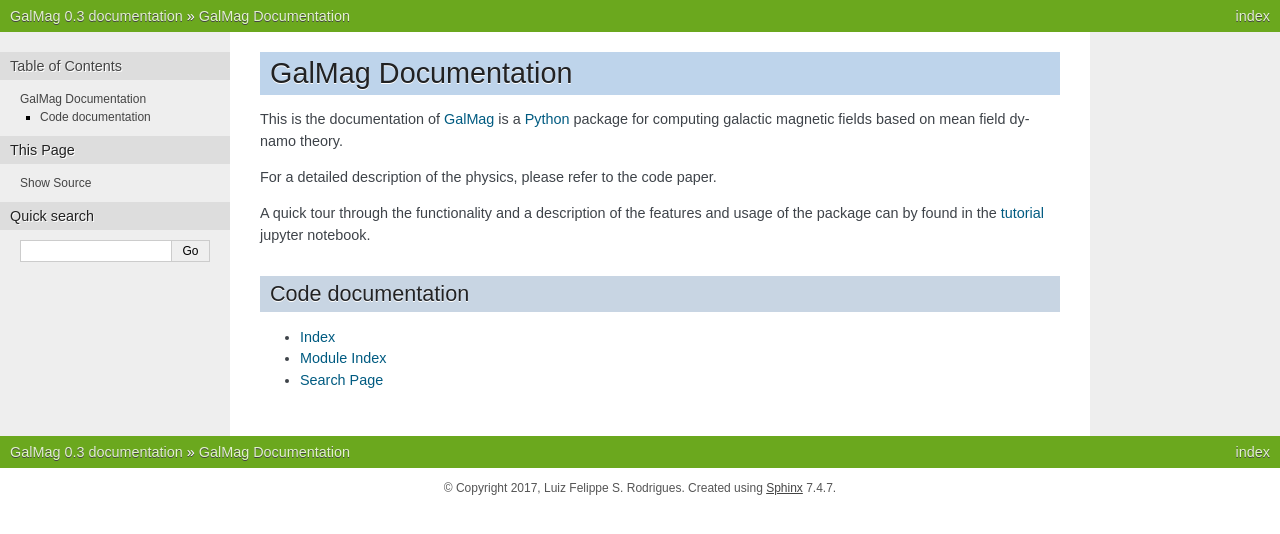
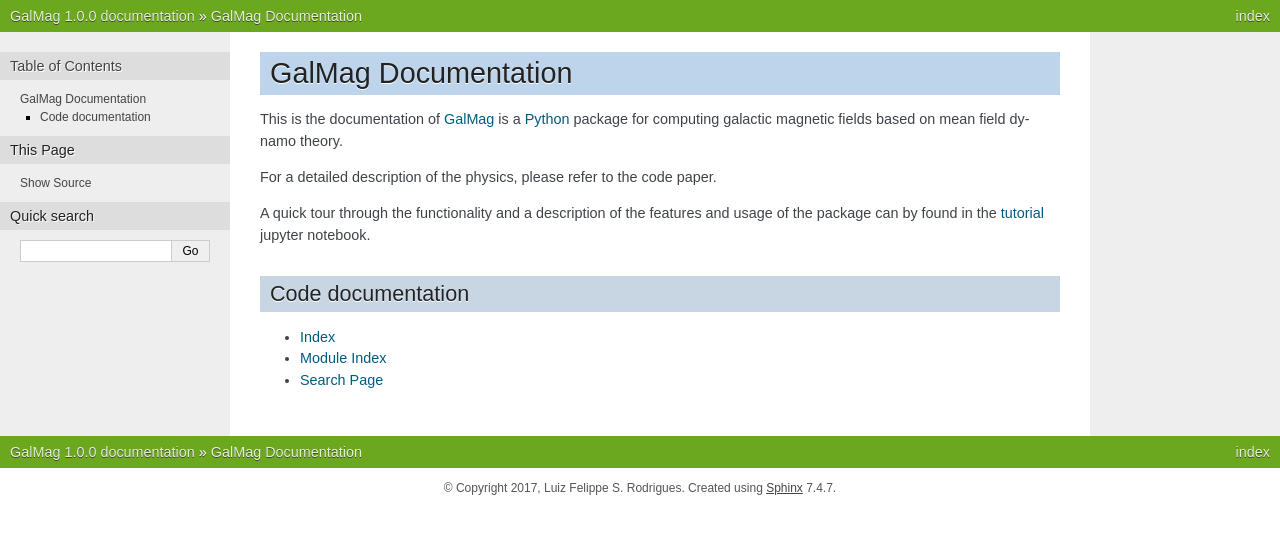
Before and after one commit to luizfelippesr/galmag, a Sphinx documentation site: the page built from doc/index.rst, in a window 1280 px wide. Shown: the top 534 px of the page. Built offline with Sphinx 7.4.7, drawn with Linux system fonts in a browser that asks for light colours.

Commit message:
Changes version number to 1.0.0

```diff
--- a/doc/conf.py
+++ b/doc/conf.py
@@ -75,9 +75,9 @@
 # built documents.
 #
 # The short X.Y version.
-version = u'0.3'
+version = u'1.0.0'
 # The full version, including alpha/beta/rc tags.
-release = u'0.3'
+release = u'1.0.0'
 
 # The language for content autogenerated by Sphinx. Refer to documentation
 # for a list of supported languages.
--- a/galmag/version.py
+++ b/galmag/version.py
@@ -1,5 +1,6 @@
+"""Stores version number"""
 # Store the version here so:
 # 1) we don't load dependencies by storing it in __init__.py
 # 2) we can import it in setup.py for the same reason
 # 3) we can import it into your module module
-__version__ = '0.3'
+__version__ = '1.0.0'
```
